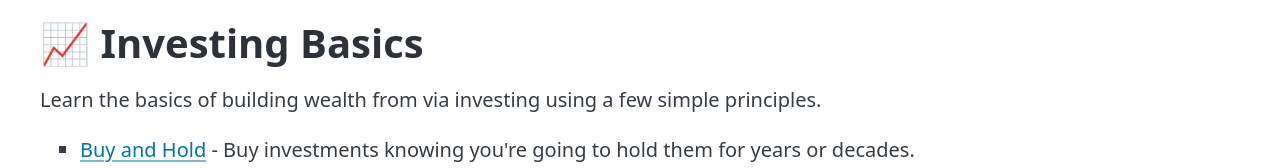
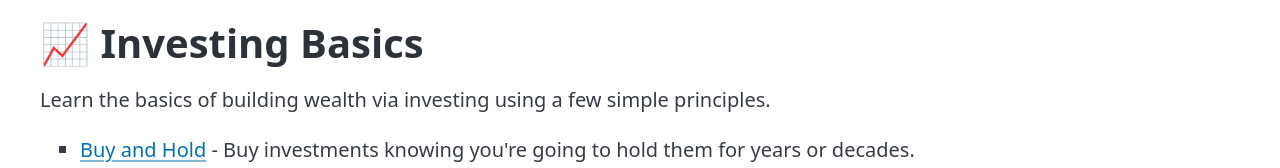
Before and after one commit to iwootten/investing-basics, a plain HTML site: page index.html in a window 1280 px wide. Shown: the top 168 px of the page. Drawn offline with nearby package versions, Linux system fonts and the light colour scheme.

Commit message:
Correct typo

```diff
--- a/index.html
+++ b/index.html
@@ -42,7 +42,7 @@
   <body>
     <main class="container">
         <h1>📈 Investing Basics</h1>
-        <p>Learn the basics of building wealth from via investing using a few simple principles.</p>
+        <p>Learn the basics of building wealth via investing using a few simple principles.</p>
         <ul>
             <li><a href="#growth">Buy and Hold</a> - Buy investments knowing you're going to hold them for years or decades.</li>
             <li><a href="#diversification">Diversify</a> - Don't try and cherry pick individual stocks. Reduce your risk via a fund or ETF to buy thousands of companies at once.</li>
```
